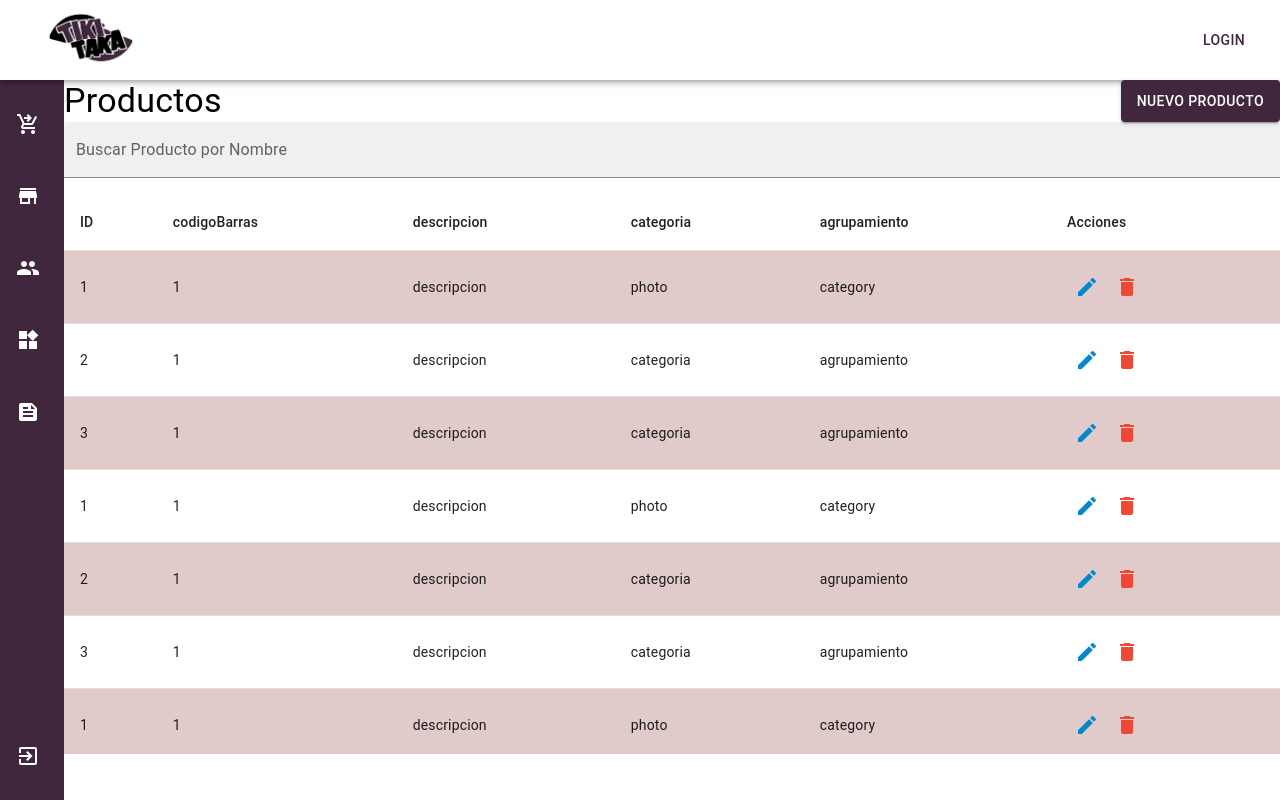
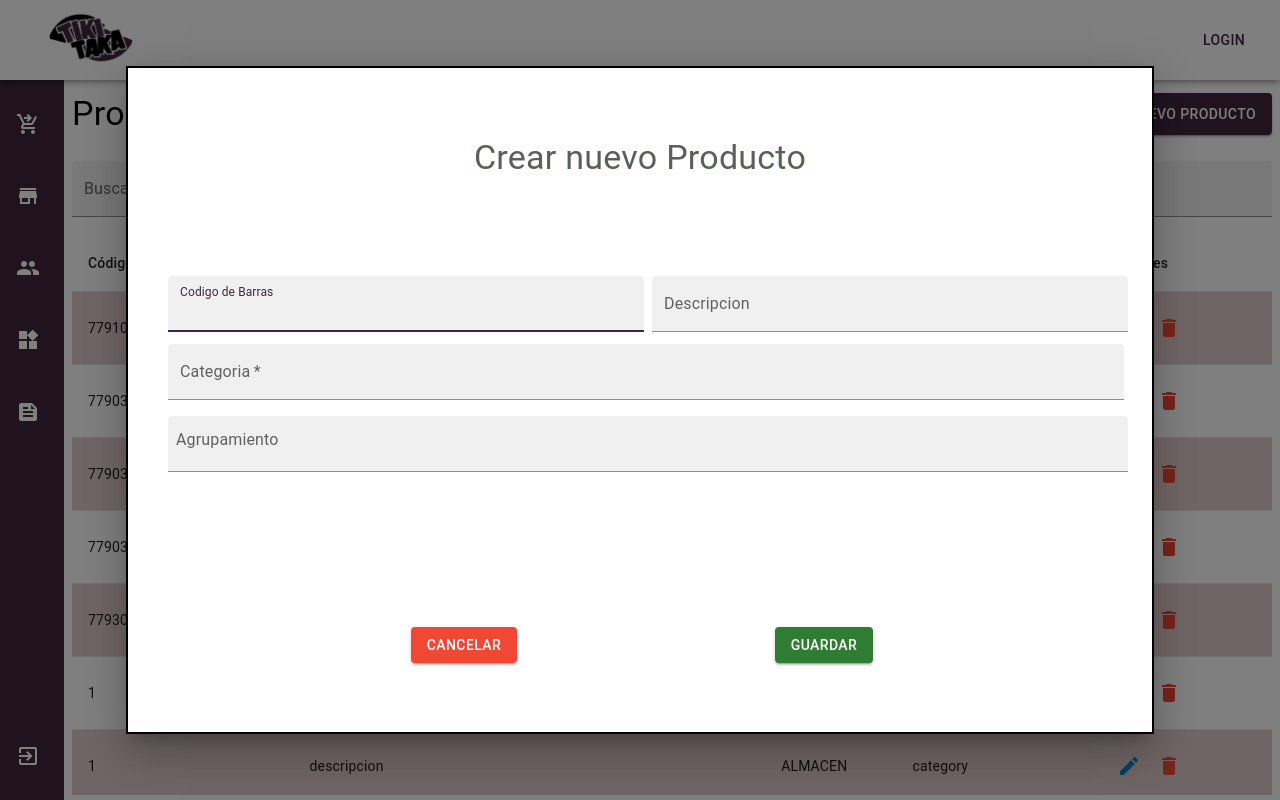
Before and after one commit to Diego582/gestion-stock-front, a React (Vite) app: page /productos in a window 1280 px wide. Both pictures are taken after a click on the button "NUEVO PRODUCTO". Built offline with nearby package versions, Linux system fonts and the light colour scheme.

Commit message:
products2 (#12)

```diff
--- a/src/components/TableProductos.jsx
+++ b/src/components/TableProductos.jsx
@@ -1,139 +1,162 @@
 import {
   Box,
+  Button,
+  Divider,
   IconButton,
+  MenuItem,
+  Modal,
   Table,
   TableBody,
   TableCell,
   TableContainer,
   TableHead,
   TableRow,
+  TextField,
   Typography,
 } from "@mui/material";
 import EditIcon from "@mui/icons-material/Edit";
 import DeleteIcon from "@mui/icons-material/Delete";
 import { useSelector } from "react-redux";
+import { useState } from "react";
 
-export default function TableProductos() {
+export default function TableProductos({ openCreate, setOpenCreate }) {
   /*   const data = useSelector((store) => store[dataStore][dataStore]); */
 
   const data = [
     {
       _id: "1",
-      codigoBarras: 1,
-      descripcion: "descripcion",
-      categoria: "photo",
+      codigoBarras: 7791019172781,
+      descripcion: "3ARROYOS CEREAL AZUCARADOS 240 GRS",
+      categoria: "ALMACEN",
       agrupamiento: "category",
     },
     {
       _id: "2",
-      codigoBarras: 1,
-      descripcion: "descripcion",
-      categoria: "categoria",
+      codigoBarras: 7790310000540,
+      descripcion: "3D MEGATUBE SAB.QUESO",
+      categoria: "ALMACEN",
       agrupamiento: "agrupamiento",
     },
     {
       _id: "3",
-      codigoBarras: 1,
-      descripcion: "descripcion",
-      categoria: "categoria",
+      codigoBarras: 7790310007099,
+      descripcion: "3D QUESO 116",
+      categoria: "ALMACEN",
       agrupamiento: "agrupamiento",
     },
     {
-      _id: "1",
-      codigoBarras: 1,
-      descripcion: "descripcion",
-      categoria: "photo",
+      _id: "4",
+      codigoBarras: 7790310007105,
+      descripcion: "3D QUESO 165G",
+      categoria: "ALMACEN",
       agrupamiento: "category",
     },
     {
-      _id: "2",
-      codigoBarras: 1,
-      descripcion: "descripcion",
-      categoria: "categoria",
+      _id: "5",
+      codigoBarras: 7793065000117,
+      descripcion: "ACEITE COSTA DEL SOL GIRASOL",
+      categoria: "ALMACEN",
       agrupamiento: "agrupamiento",
     },
     {
-      _id: "3",
+      _id: "6",
       codigoBarras: 1,
       descripcion: "descripcion",
-      categoria: "categoria",
+      categoria: "ALMACEN",
       agrupamiento: "agrupamiento",
     },
     {
-      _id: "1",
+      _id: "7",
       codigoBarras: 1,
       descripcion: "descripcion",
-      categoria: "photo",
+      categoria: "ALMACEN",
       agrupamiento: "category",
     },
     {
-      _id: "2",
+      _id: "8",
       codigoBarras: 1,
       descripcion: "descripcion",
-      categoria: "categoria",
+      categoria: "ALMACEN",
       agrupamiento: "agrupamiento",
     },
     {
-      _id: "3",
+      _id: "9",
       codigoBarras: 1,
       descripcion: "descripcion",
-      categoria: "categoria",
+      categoria: "ALMACEN",
       agrupamiento: "agrupamiento",
     },
     {
-      _id: "1",
+      _id: "10",
       codigoBarras: 1,
       descripcion: "descripcion",
-      categoria: "photo",
+      categoria: "ALMACEN",
       agrupamiento: "category",
     },
     {
-      _id: "2",
+      _id: "11",
       codigoBarras: 1,
       descripcion: "descripcion",
-      categoria: "categoria",
+      categoria: "ALMACEN",
       agrupamiento: "agrupamiento",
     },
     {
-      _id: "3",
+      _id: "12",
       codigoBarras: 1,
       descripcion: "descripcion",
-      categoria: "categoria",
+      categoria: "ALMACEN",
       agrupamiento: "agrupamiento",
     },
   ];
+
   const columns = [
     {
-      field: "_id",
-      headerName: "ID",
-    },
-    {
       field: "codigoBarras",
-      headerName: "codigoBarras",
+      headerName: "Código deBarras",
     },
     {
       field: "descripcion",
-      headerName: "descripcion",
+      headerName: "Descripcion",
     },
     {
       field: "categoria",
-      headerName: "categoria",
+      headerName: "Rubro",
     },
     {
       field: "agrupamiento",
-      headerName: "agrupamiento",
+      headerName: "Agrupamiento",
     },
     { field: "actions", headerName: "Acciones" },
   ];
+
+  const [producto, setProducto] = useState({});
+
+  const handleOpenCloseCreate = () => {
+    setOpenCreate(!openCreate);
+  };
+
+  const handleChange = (e) => {
+    const { name, value } = e.target;
+    setProducto((prevState) => ({
+      ...prevState,
+      [name]: value,
+    }));
+  };
+
+  console.log(producto, "producto");
   return (
     <>
       {data && data.length > 0 ? (
-        <TableContainer sx={{ height: "70vh" }}>
+        <TableContainer sx={{ maxHeight: "70vh" }}>
           <Table stickyHeader>
             <TableHead>
               <TableRow>
                 {columns.map((column, index) => {
-                  return <TableCell key={index}>{column.headerName}</TableCell>;
+                  return (
+                    <TableCell key={index} sx={{ p: 2 }}>
+                      {column.headerName}{" "}
+                    </TableCell>
+                  );
                 })}
               </TableRow>
             </TableHead>
@@ -142,14 +165,15 @@ export default function TableProductos() {
                 <TableRow
                   sx={{
                     borderRadius: "10px",
-                    backgroundColor: index % 2 === 0 ? "rgba(157, 85, 82, 0.3)" : "white",
+                    backgroundColor:
+                      index % 2 === 0 ? "rgba(157, 85, 82, 0.3)" : "white",
                   }}
                   key={index}
                 >
                   {columns.map((column, colIndex) => {
                     if (column.field != "actions") {
                       return (
-                        <TableCell key={colIndex}>
+                        <TableCell key={colIndex} sx={{ p: 0, pl: 2 }}>
                           {item[column.field]}
                         </TableCell>
                       );
@@ -175,6 +199,114 @@ export default function TableProductos() {
       ) : (
         <Typography>No hay datos que mostrar</Typography>
       )}
+
+      {/* ESTE ES EL MODAL DE CREATE */}
+      <Modal open={openCreate} onClose={handleOpenCloseCreate}>
+        <Box
+          sx={{
+            position: "absolute",
+            top: "50%",
+            left: "50%",
+            transform: "translate(-50%, -50%)",
+            width: "75%",
+            height: "75%",
+            bgcolor: "background.paper",
+            border: "2px solid #000",
+            boxShadow: 24,
+            p: 4,
+            display: "grid",
+            alignContent: "space-around",
+            justifyItems: "center",
+          }}
+        >
+          <Typography variant="h4" color="secondary">
+            Crear nuevo Producto
+          </Typography>
+          <Box sx={{ width: "100%", mt: 1, pt: 1 }}>
+            <Box
+              sx={{
+                width: "100%",
+                display: "flex",
+                justifyContent: "space-between",
+                m: 0.5,
+                p: 0.5,
+              }}
+            >
+              <TextField
+                autoFocus
+                fullWidth
+                name="codigoBarras"
+                label="Codigo de Barras"
+                variant="filled"
+                onChange={handleChange}
+                sx={{ mr: 0.5 }}
+              />
+              <TextField
+                name="descripcion"
+                fullWidth
+                label="Descripcion"
+                variant="filled"
+                onChange={handleChange}
+                sx={{ ml: 0.5 }}
+              />
+            </Box>
+            <Box
+              sx={{
+                width: "100%",
+                display: "flex",
+                justifyContent: "space-between",
+                m: 0.5,
+                p: 0.5,
+              }}
+            >
+              <TextField
+                name="categoria"
+                fullWidth
+                required
+                label="Categoria"
+                variant="filled"
+                onChange={handleChange}
+                inputProps={{ maxLength: 8 }}
+                sx={{ mr: 0.5 }}
+              />
+            </Box>
+            <TextField
+              name="agrupamiento"
+              fullWidth
+              label="Agrupamiento"
+              variant="filled"
+              onChange={handleChange}
+              sx={{ m: 0.5, p: 0.5 }}
+            />
+          </Box>
+
+          <Divider />
+          <Box
+            sx={{
+              width: "75%",
+              display: "flex",
+              justifyContent: "space-around",
+            }}
+          >
+            <Button
+              onClick={handleOpenCloseCreate}
+              variant="contained"
+              color="error"
+              sx={{ mr: 0.5, ml: 0.5 }}
+            >
+              Cancelar
+            </Button>
+            <Button
+              type="submit"
+              variant="contained"
+              color="success"
+              onClick={() => handlePost(cliente)}
+            >
+              Guardar
+            </Button>
+          </Box>
+        </Box>
+      </Modal>
     </>
   );
 }
--- a/src/pages/Products.jsx
+++ b/src/pages/Products.jsx
@@ -1,17 +1,26 @@
 import { Box, Button, TextField } from "@mui/material";
 import Typography from "@mui/material/Typography";
 import TableProductos from "../components/TableProductos";
+import { useState } from "react";
 
 const Products = () => {
-  const handleOpenCloseCreate = () => {};
+  const [openCreate, setOpenCreate] = useState(false);
+
+  const handleOpenCloseCreate = () => {
+    setOpenCreate(!openCreate);
+  };
   const handleFilter = () => {};
 
   return (
     <Box
       sx={{
-        justifyContent: "space-between",
+        display: "flex",
+        flexDirection: "column",
+        justifyContent: "space-around",
         width: "100%",
         height: "90vh",
+        pl: 1,
+        pr: 1,
       }}
     >
       <Box
@@ -19,7 +28,8 @@ const Products = () => {
           display: "flex",
           justifyContent: "space-between",
           flexWrap: "wrap",
-
+          mt: 1,
+          mb: 1,
         }}
       >
         <Typography variant="h4">Productos</Typography>
@@ -31,6 +41,7 @@ const Products = () => {
           Nuevo Producto
         </Button>
       </Box>
+      <Box sx={{ mt: 1, mb: 1 }}>
         <TextField
           id="filled-search"
           label="Buscar Producto por Nombre"
@@ -39,10 +50,9 @@ const Products = () => {
           name="lastName"
           onKeyUp={handleFilter}
           fullWidth
-        sx={{ mb: 2 }}
         />
-
-      <TableProductos />
+      </Box>
+      <TableProductos openCreate={openCreate} setOpenCreate={setOpenCreate} />
     </Box>
   );
 };
```
Lines whose indentation alone changed are shown as unchanged.
